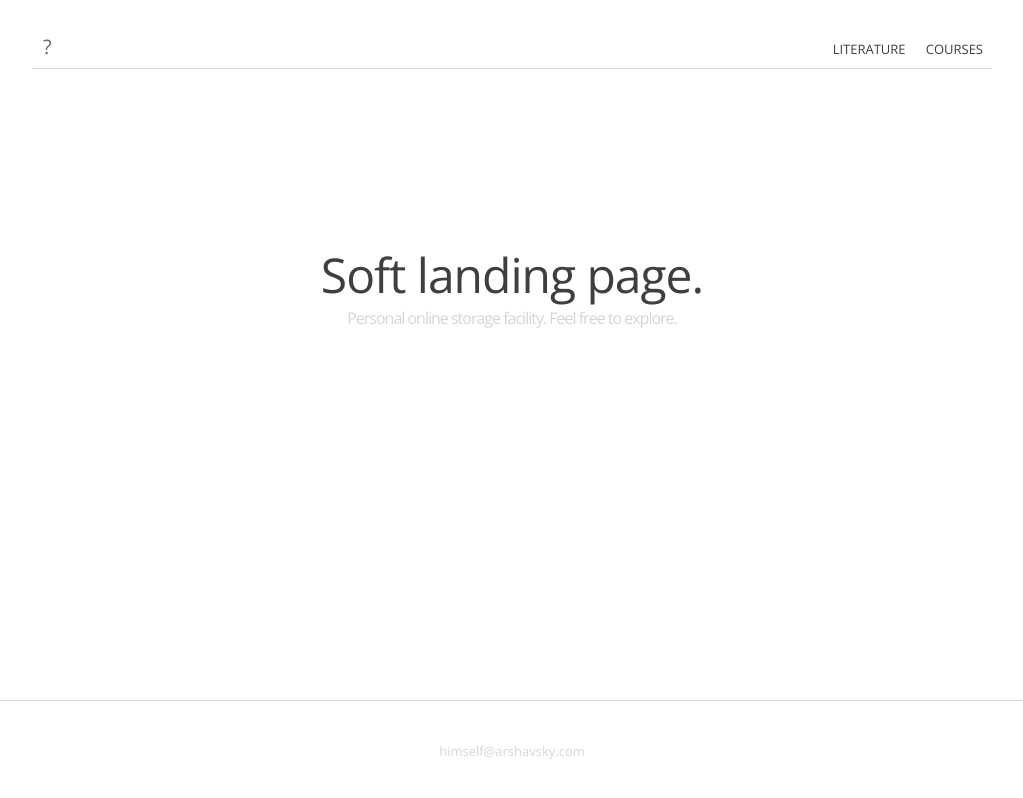
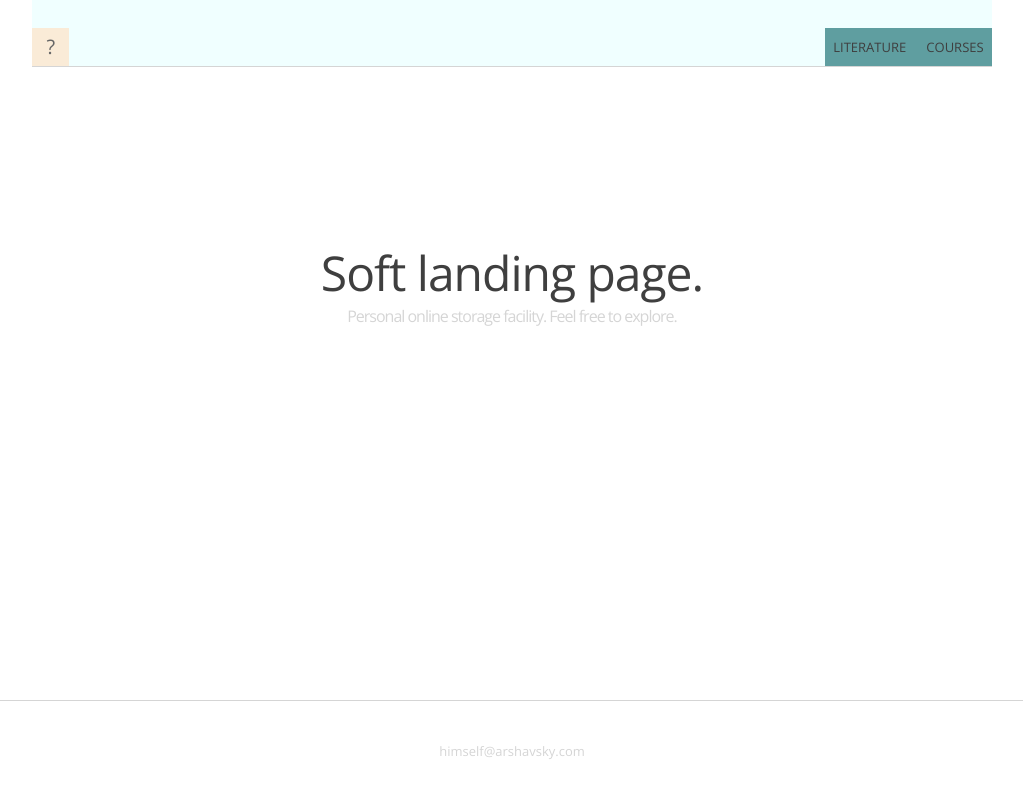
Before and after one commit to arshavsky/arshavsky.github.io, a plain HTML site: page www/index.html in a window 1280 px wide. Shown: the whole page, without its empty margins (128-1151 px from the left). Drawn offline with nearby package versions, Linux system fonts and the light colour scheme.

Commit message:
Functional front page v 1.0

```diff
--- a/www/css/styles.css
+++ b/www/css/styles.css
@@ -32,14 +32,15 @@ p {
 }
 #wrapper {
     min-height: 100%;
-    width: 960px;
+    width: 75%;
     margin: auto;
 }
 
 #questionMark {
-    padding-left: 11px;
+    background-color: antiquewhite;
+    padding-left: 1.5%;
+    padding-right: 1.5%;
     display: inline-block;
-    width: 22px;
     font: 20px 'Open Sans', sans-serif;
     line-height: 38px;
 }
@@ -57,6 +58,7 @@ header a:hover {
 /* HEADER */
 
 header {
+    background-color: azure;
     padding-top: 28px;
     padding-bottom: 0px;
     border-bottom: 1px solid #d5d5d5;
@@ -64,9 +66,9 @@ header {
 
 /* NAVIGATION*/
 nav {
+    background-color: cadetblue;
     display: inline-block;
-    width: 923px;
-    margin-right: 0;
+    float: right;
 }
 
 nav a {
--- a/www/index.html
+++ b/www/index.html
@@ -13,7 +13,7 @@
     <body>
         <div id="wrapper">
             <header>
-                <a href="index.html"><div id="questionMark">?</div></a>
+                <a href="/"><div id="questionMark">?</div></a>
                 <nav>
                     <ul class="mainMenu">
                         <li><a href="/literature/">&nbsp;LITERATURE&nbsp;</a></li>
```
